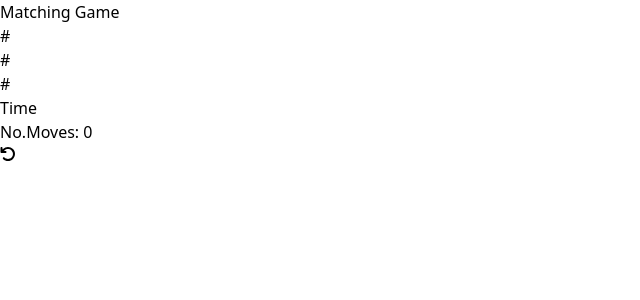
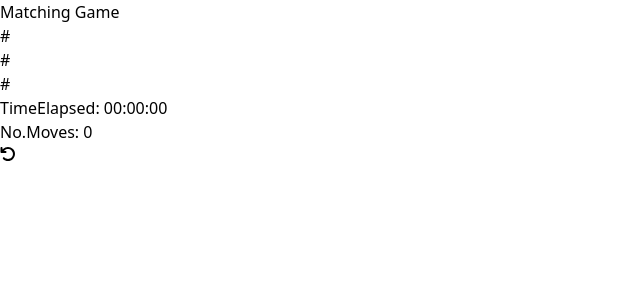
Before and after one commit to Christian-Mono/memory-game, a Vue app: page / in a window 1280 px wide. Shown: the top 300 px of the page, without its empty margins (0-640 px from the left). Built offline with nearby package versions, Linux system fonts and the light colour scheme.

Commit message:
feat: added new component ScorePanel and passed Timer, No.Moves and restart functions in it.

```diff
--- a/package.json
+++ b/package.json
@@ -12,7 +12,8 @@
   },
   "dependencies": {
     "lodash": "^4.17.21",
-    "vue": "^3.3.11"
+    "vue": "^3.4.15",
+    "vue-timer-hook": "^1.0.84"
   },
   "devDependencies": {
     "@tsconfig/node18": "^18.2.2",
--- a/src/App.vue
+++ b/src/App.vue
@@ -2,18 +2,19 @@
 <template>
   <div class="app bg-[url('../public/img/geometry2.png')] container">
     <h1 class="py-4 text-4xl font-normal text-center"> Matching Game </h1>
-    <div class="flex items-center justify-center gap-8 py-2">
+    <!-- <div class="flex items-center justify-center gap-8 py-2">
       <ul class="flex gap-1">
         <li>#</li>
         <li>#</li>
         <li>#</li>
       </ul>
-      <p>Time</p>
+      <p>{{ timeElapsed }}</p>
       <p> No.Moves: {{ movesCounter }} </p>
       <button @click="restartGame">
         <img src="../public/img/restart.svg" alt="restart-icon">
       </button>
-    </div>
+    </div> -->
+    <ScorePanel :restartGame="restartGame" />
     <!--<h2>{{ status }}</h2> TRIGGERS when i win, i will use to change page -->
     <section class="grid w-3/6 grid-cols-4 gap-6 p-10 mx-auto rounded-lg bg-gradient-to-br from-teal-300 to-violet-400 ">
       <Card v-for="(card, index) in cardList" :key="`card-${index}`" :matched="card.matched" :value="card.value"
@@ -25,15 +26,17 @@
 </template>
 
 <script script lang="ts">
-import { defineComponent, ref, watch, computed } from 'vue'
+import { defineComponent, ref, watch, computed, provide } from 'vue'
 import _ from 'lodash';
 import Card from './components/Card.vue';
+import ScorePanel from './components/ScorePanel.vue'
+
 
 
 interface Card {
   value: string;
   visible: boolean;
-  position: any;
+  position: number;
   matched: boolean;
 }
 interface Payload {
@@ -45,18 +48,20 @@ export default defineComponent({
   name: 'App',
   components: {
     Card,
-  }, setup() {
+    ScorePanel
+  },
+  setup() {
     const cardList = ref<Card[]>([]) //type card and all his values
     const userPick = ref<Payload[]>([])
     const movesCounter = ref<number>(0)
+    const timeElapsed = ref<number>(0)
     const status = computed(() => {
       //win condition
       if (remainingPicks.value === 0) {
         return "You won"
       }
-      return ""; // Aggiungi un valore di ritorno predefinito
+      return "";
     })
-
     const remainingPicks = computed(() => {
       const remainingCards = cardList.value.filter(
         card => card.matched === false).length
@@ -71,31 +76,31 @@ export default defineComponent({
     const restartGame = () => {
       shuffleCards();
       movesCounter.value = 0;
-
       cardList.value = cardList.value.map((card, index) => {
         return {
           ...card,
           matched: false,
           position: index,
           visible: false,
+
         }
       })
     }
 
     const cardItems = ['globe', 'binoculars', 'moon', 'astronaut', 'shuttle', 'antenna', 'satellite', 'meteor'];
 
-    cardItems.forEach(item => {
+    cardItems.forEach((item, index) => {
       cardList.value.push({
         value: item,
         visible: false,
-        position: null,
+        position: index,
         matched: false
       })
 
       cardList.value.push({
         value: item,
         visible: false,
-        position: null,
+        position: index,
         matched: false
       })
 
@@ -142,7 +147,9 @@ export default defineComponent({
         movesCounter.value++;
         userPick.value.length = 0
       }
+
     }, { deep: true })
+    provide('movesCounter', movesCounter)
 
     return {
       cardList,
@@ -151,7 +158,8 @@ export default defineComponent({
       status,
       movesCounter,
       shuffleCards,
-      restartGame
+      restartGame,
+      timeElapsed
     }
   }
 })
--- /dev/null
+++ b/src/components/ScorePanel.vue
@@ -0,0 +1,65 @@
+<template>
+  <div class="flex items-center justify-center gap-8 py-2">
+    <ul class="flex gap-1">
+      <li>#</li>
+      <li>#</li>
+      <li>#</li>
+    </ul>
+    <p>TimeElapsed: {{ formattedTime }}</p>
+    <p> No.Moves: {{ movesCounter }} </p>
+    <button @click="restartGame">
+      <img src="../../public/img/restart.svg" alt="restart-icon">
+    </button>
+  </div>
+</template>
+
+<script lang="ts">
+import { defineComponent, ref, inject, watch, computed, onUnmounted } from 'vue'
+
+export default defineComponent({
+  name: 'ScorePanel',
+  props: ['restartGame'],
+  setup(props) {
+    const movesCounter = inject<number>('movesCounter')
+    const timeElapsed = ref<number>(0)
+    let intervalId: number | undefined
+
+    const startTimer = () => {
+      intervalId = setInterval(() => {
+        timeElapsed.value++
+      }, 1000)
+    }
+
+    const stopTimer = () => {
+      if (intervalId) {
+        clearInterval(intervalId)
+        intervalId = undefined
+      }
+    }
+    watch(() => movesCounter.value, (newVal, oldVal) => {
+      if (newVal !== oldVal && newVal > 0) {
+        if (intervalId) {
+          stopTimer()
+        }
+        startTimer()
+      }
+    }, { deep: true })
+
+    const formattedTime = computed(() => {
+      const hours = Math.floor(timeElapsed.value / 3600)
+      const minutes = Math.floor((timeElapsed.value % 3600) / 60)
+      const seconds = timeElapsed.value % 60
+      return `${hours.toString().padStart(2, '0')}:${minutes.toString().padStart(2, '0')}:${seconds.toString().padStart(2, '0')}`
+    })
+
+    return {
+      movesCounter,
+      formattedTime,
+    }
+  }
+})
+</script>
+
+<style scoped>
+
+</style>
```
Also changed, not shown: 1 other file (tests, documents, lock files or other folders).
